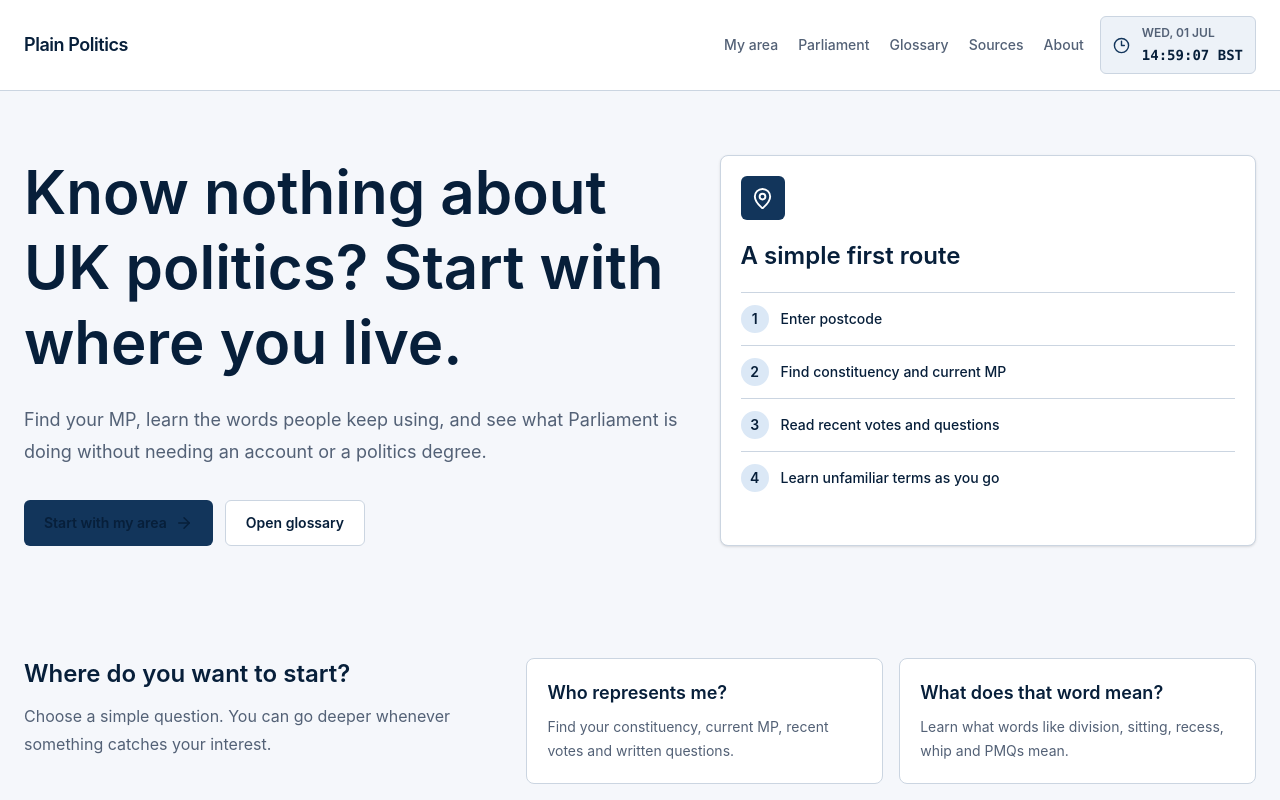
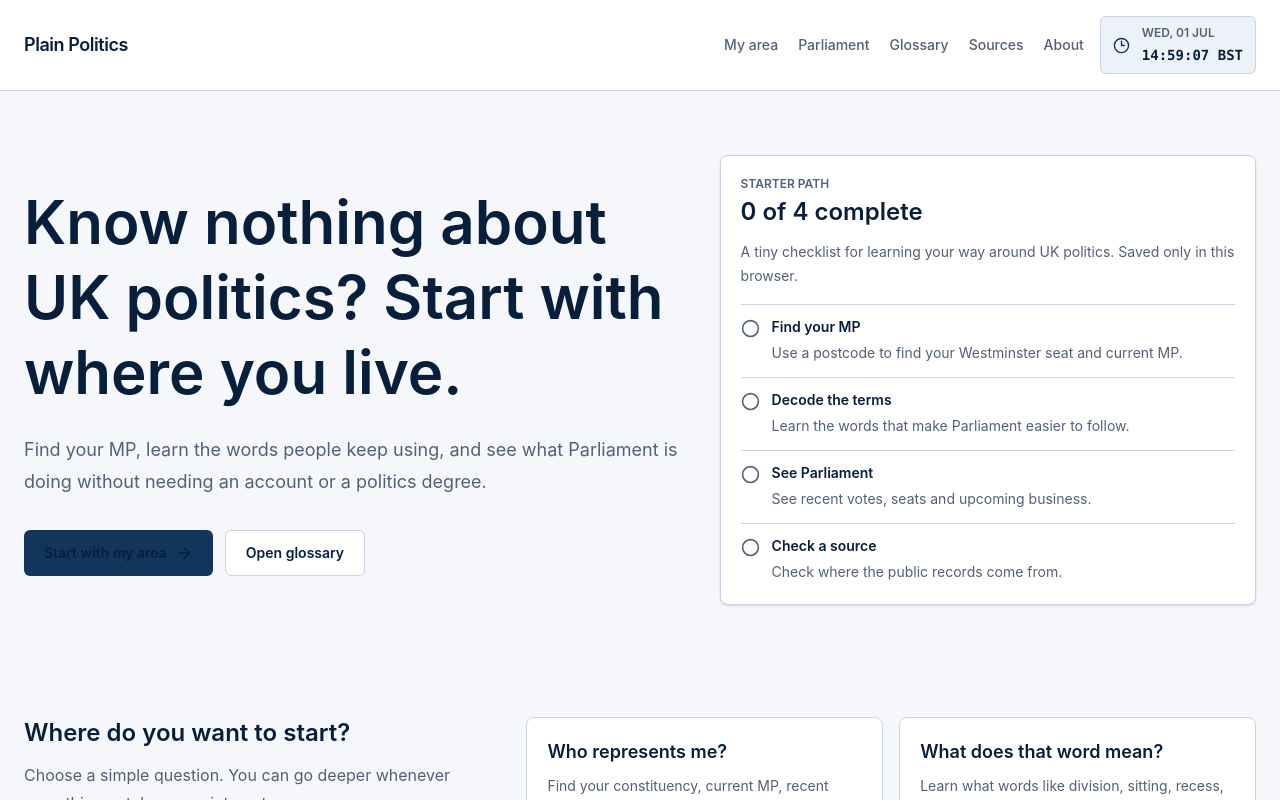
Before and after one commit to jarrydaubert/plain-politics, a Next.js app: page / in a window 1280 px wide. Shown: the top 800 px of the page. Built offline with nearby package versions, Linux system fonts and the light colour scheme.

Commit message:
Add local starter path progress

```diff
--- a/app/glossary/page.tsx
+++ b/app/glossary/page.tsx
@@ -1,5 +1,6 @@
 import { BookOpenText, ExternalLink, GraduationCap } from "lucide-react";
 import Link from "next/link";
+import { StarterProgress } from "@/components/starter-progress";
 import { glossaryCategories, glossaryTerms } from "@/data/glossary";
 
 const sourceLinks = [
@@ -36,6 +37,7 @@ export default function GlossaryPage() {
           </p>
         </div>
 
+        <div className="grid gap-4">
           <aside className="rounded-lg border border-[var(--border)] bg-[var(--surface)] p-5">
             <div className="flex items-start gap-3">
               <GraduationCap aria-hidden="true" className="mt-1 text-[var(--accent)]" size={22} />
@@ -48,6 +50,8 @@ export default function GlossaryPage() {
               </div>
             </div>
           </aside>
+          <StarterProgress compact currentStep="glossary" />
+        </div>
       </section>
 
       <section className="mt-10">
--- a/app/my-area/page.tsx
+++ b/app/my-area/page.tsx
@@ -1,6 +1,7 @@
 import { BookOpenText, Landmark, MapPin } from "lucide-react";
 import Link from "next/link";
 import { MyAreaLookup } from "@/components/my-area-lookup";
+import { StarterProgress } from "@/components/starter-progress";
 
 export default function MyAreaPage() {
   return (
@@ -21,13 +22,16 @@ export default function MyAreaPage() {
           </p>
         </div>
 
-        <aside className="rounded-lg border border-[var(--border)] bg-[var(--surface)] p-5">
-          <h2 className="text-lg font-semibold">What you will see</h2>
-          <p className="mt-2 text-sm leading-6 text-[var(--muted)]">
-            A simple starter view: your seat, your MP, a few recent public records and the words you
-            might need to understand them.
-          </p>
-        </aside>
+        <div className="grid gap-4">
+          <aside className="rounded-lg border border-[var(--border)] bg-[var(--surface)] p-5">
+            <h2 className="text-lg font-semibold">What you will see</h2>
+            <p className="mt-2 text-sm leading-6 text-[var(--muted)]">
+              A simple starter view: your seat, your MP, a few recent public records and the words
+              you might need to understand them.
+            </p>
+          </aside>
+          <StarterProgress compact currentStep="my-area" />
+        </div>
       </section>
 
       <section className="mt-10">
--- a/app/page.tsx
+++ b/app/page.tsx
@@ -2,6 +2,7 @@ import { ArrowRight, BookOpenText, CalendarDays, MapPin } from "lucide-react";
 import type { Route } from "next";
 import Link from "next/link";
 import type { ReactNode } from "react";
+import { StarterProgress } from "@/components/starter-progress";
 
 const beginnerTopics = [
   {
@@ -55,30 +56,7 @@ export default function HomePage() {
           </div>
         </div>
 
-        <div className="rounded-lg border border-[var(--border)] bg-[var(--surface)] p-5 shadow-sm">
-          <div className="flex h-11 w-11 items-center justify-center rounded-md bg-[var(--accent)] text-white">
-            <MapPin aria-hidden="true" size={23} />
-          </div>
-          <h2 className="mt-5 text-2xl font-semibold">A simple first route</h2>
-          <div className="mt-5 grid gap-3">
-            {[
-              "Enter postcode",
-              "Find constituency and current MP",
-              "Read recent votes and questions",
-              "Learn unfamiliar terms as you go"
-            ].map((step, index) => (
-              <div
-                className="flex items-center gap-3 border-t border-[var(--border)] pt-3"
-                key={step}
-              >
-                <span className="flex h-7 w-7 items-center justify-center rounded-full bg-[var(--accent-soft)] text-sm font-semibold text-[var(--accent-strong)]">
-                  {index + 1}
-                </span>
-                <span className="text-sm font-medium">{step}</span>
-              </div>
-            ))}
-          </div>
-        </div>
+        <StarterProgress />
       </section>
 
       <section className="mx-auto max-w-7xl px-6 py-12">
--- a/app/parliament/page.tsx
+++ b/app/parliament/page.tsx
@@ -1,4 +1,5 @@
 import Link from "next/link";
+import { StarterProgress } from "@/components/starter-progress";
 import {
   getCommonsMembersSample,
   getCommonsPartySeatCounts,
@@ -36,6 +37,9 @@ export default async function ParliamentPage() {
             <div className="mt-1 text-sm text-[var(--muted)]">
               Commons seats represented in source response
             </div>
+          </div>
+          <div className="mt-4">
+            <StarterProgress compact currentStep="parliament" />
           </div>
         </section>
 
--- a/app/sources/page.tsx
+++ b/app/sources/page.tsx
@@ -1,5 +1,6 @@
 import { DatabaseZap, ExternalLink, ListChecks } from "lucide-react";
 import Link from "next/link";
+import { StarterProgress } from "@/components/starter-progress";
 import { datapointGroups, type SourceHook, sourceHooks } from "@/data/source-catalogue";
 
 const statusLabels: Record<SourceHook["status"], string> = {
@@ -26,10 +27,13 @@ export default function SourcesPage() {
             datapoints worth tracking before any heavier product features.
           </p>
         </div>
-        <div className="grid gap-4 sm:grid-cols-3">
-          <MetricCard label="Official hooks live" value={hooked.length.toString()} />
-          <MetricCard label="Candidate feeds" value={candidates.length.toString()} />
-          <MetricCard label="Datapoint groups" value={datapointGroups.length.toString()} />
+        <div className="grid gap-4">
+          <div className="grid gap-4 sm:grid-cols-3">
+            <MetricCard label="Official hooks live" value={hooked.length.toString()} />
+            <MetricCard label="Candidate feeds" value={candidates.length.toString()} />
+            <MetricCard label="Datapoint groups" value={datapointGroups.length.toString()} />
+          </div>
+          <StarterProgress compact currentStep="sources" />
         </div>
       </section>
 
--- /dev/null
+++ b/src/components/starter-progress.tsx
@@ -0,0 +1,174 @@
+"use client";
+
+import { CheckCircle2, Circle, RotateCcw } from "lucide-react";
+import type { Route } from "next";
+import Link from "next/link";
+import { useEffect, useMemo, useState } from "react";
+
+const STARTER_PROGRESS_KEY = "plain-politics-starter-progress-v1";
+
+const starterSteps = [
+  {
+    description: "Use a postcode to find your Westminster seat and current MP.",
+    href: "/my-area",
+    id: "my-area",
+    title: "Find your MP"
+  },
+  {
+    description: "Learn the words that make Parliament easier to follow.",
+    href: "/glossary",
+    id: "glossary",
+    title: "Decode the terms"
+  },
+  {
+    description: "See recent votes, seats and upcoming business.",
+    href: "/parliament",
+    id: "parliament",
+    title: "See Parliament"
+  },
+  {
+    description: "Check where the public records come from.",
+    href: "/sources",
+    id: "sources",
+    title: "Check a source"
+  }
+] as const;
+
+type StarterStepId = (typeof starterSteps)[number]["id"];
+type ProgressState = Record<StarterStepId, boolean>;
+
+function createEmptyProgress(): ProgressState {
+  const progress = {} as ProgressState;
+
+  for (const step of starterSteps) {
+    progress[step.id] = false;
+  }
+
+  return progress;
+}
+
+function readProgress(): ProgressState {
+  if (typeof window === "undefined") {
+    return createEmptyProgress();
+  }
+
+  try {
+    const stored = window.localStorage.getItem(STARTER_PROGRESS_KEY);
+
+    if (!stored) {
+      return createEmptyProgress();
+    }
+
+    const parsed = JSON.parse(stored) as Partial<Record<StarterStepId, unknown>>;
+
+    const progress = {} as ProgressState;
+
+    for (const step of starterSteps) {
+      progress[step.id] = parsed[step.id] === true;
+    }
+
+    return progress;
+  } catch {
+    return createEmptyProgress();
+  }
+}
+
+function writeProgress(progress: ProgressState) {
+  try {
+    window.localStorage.setItem(STARTER_PROGRESS_KEY, JSON.stringify(progress));
+  } catch {
+    // Progress is a nicety. If storage is unavailable, the page should still work.
+  }
+}
+
+export function StarterProgress({
+  compact = false,
+  currentStep
+}: Readonly<{
+  compact?: boolean;
+  currentStep?: StarterStepId;
+}>) {
+  const [progress, setProgress] = useState<ProgressState>(() => createEmptyProgress());
+
+  useEffect(() => {
+    const storedProgress = readProgress();
+    const nextProgress = currentStep ? { ...storedProgress, [currentStep]: true } : storedProgress;
+
+    setProgress(nextProgress);
+    writeProgress(nextProgress);
+  }, [currentStep]);
+
+  const completedCount = useMemo(
+    () => starterSteps.filter((step) => progress[step.id]).length,
+    [progress]
+  );
+
+  function resetProgress() {
+    const emptyProgress = createEmptyProgress();
+    setProgress(emptyProgress);
+    writeProgress(emptyProgress);
+  }
+
+  return (
+    <section className="rounded-lg border border-[var(--border)] bg-[var(--surface)] p-5 shadow-sm">
+      <div className="flex items-start justify-between gap-4">
+        <div>
+          <p className="text-xs font-semibold uppercase text-[var(--muted)]">Starter path</p>
+          <h2 className={compact ? "mt-1 text-lg font-semibold" : "mt-1 text-2xl font-semibold"}>
+            {completedCount} of {starterSteps.length} complete
+          </h2>
+        </div>
+        {completedCount > 0 ? (
+          <button
+            aria-label="Reset starter path progress"
+            className="flex h-9 w-9 shrink-0 items-center justify-center rounded-md border border-[var(--border)] text-[var(--accent)] transition hover:border-[var(--accent)]"
+            onClick={resetProgress}
+            type="button"
+          >
+            <RotateCcw aria-hidden="true" size={16} />
+          </button>
+        ) : null}
+      </div>
+
+      <p className="mt-3 text-sm leading-6 text-[var(--muted)]">
+        A tiny checklist for learning your way around UK politics. Saved only in this browser.
+      </p>
+
+      <div className="mt-4 grid gap-3">
+        {starterSteps.map((step) => {
+          const isComplete = progress[step.id];
+
+          return (
+            <Link
+              className="flex items-start gap-3 border-t border-[var(--border)] pt-3 transition hover:text-[var(--accent)]"
+              href={step.href as Route}
+              key={step.id}
+            >
+              {isComplete ? (
+                <CheckCircle2
+                  aria-label="Complete"
+                  className="mt-0.5 shrink-0 text-[var(--accent)]"
+                  size={19}
+                />
+              ) : (
+                <Circle
+                  aria-label="Not complete"
+                  className="mt-0.5 shrink-0 text-[var(--muted)]"
+                  size={19}
+                />
+              )}
+              <span>
+                <span className="block text-sm font-semibold">{step.title}</span>
+                {compact ? null : (
+                  <span className="mt-1 block text-sm leading-6 text-[var(--muted)]">
+                    {step.description}
+                  </span>
+                )}
+              </span>
+            </Link>
+          );
+        })}
+      </div>
+    </section>
+  );
+}
```
Also changed, not shown: 1 other file (tests, documents, lock files or other folders). Lines whose indentation alone changed are shown as unchanged.
